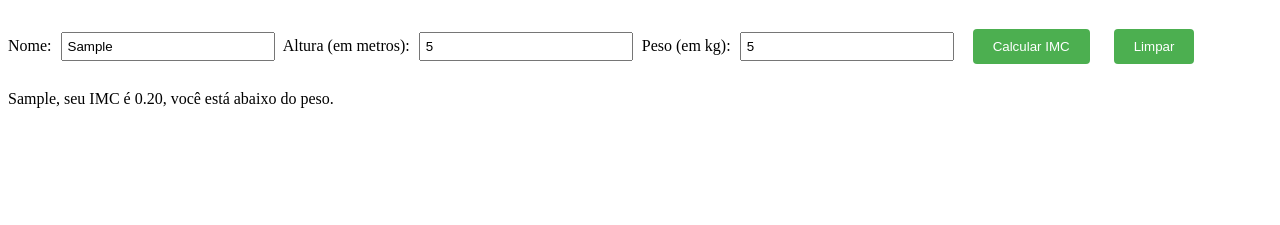
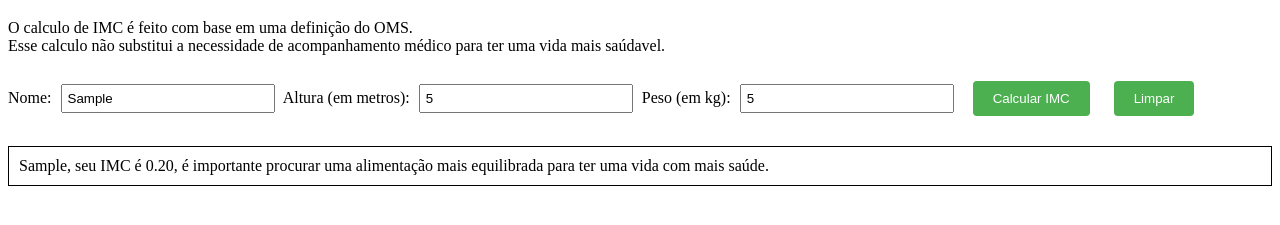
Before and after one commit to launasci/calcula-imc, a plain HTML site: page index.html in a window 1280 px wide. Both pictures are taken after typing "Sample", "5", "5" into the empty fields and a click on the button "Calcular IMC". Shown: the part 61-286 px from the top of the page. Drawn offline with Linux system fonts and the light colour scheme.

Commit message:
adiciona alguns detalhes de melhoria

```diff
--- a/index.html
+++ b/index.html
@@ -10,6 +10,8 @@
 
 <body>
   <h1>Calculadora de IMC</h1>
+  <p> O calculo de IMC é feito com base em uma definição do OMS.<br> Esse calculo não substitui a necessidade de
+    acompanhamento médico para ter uma vida mais saúdavel.</p>
   <label for="nome">Nome:</label>
   <input type="text" id="nome" placeholder="Digite seu nome">
 
@@ -22,7 +24,7 @@
   <button onclick="calculateIMC()">Calcular IMC</button>
   <button onclick="limparDados()">Limpar</button>
 
-  <p id="result"></p>
+  <p id="result" class="resultado"></p>
 </body>
 
 </html>
@@ -49,22 +51,25 @@
     var mensagem = nome + ", seu IMC é " + imc.toFixed(2);
 
     if (imc < 18.5) {
-      mensagem += ", você está abaixo do peso.";
+      mensagem += ", é importante procurar uma alimentação mais equilibrada para ter uma vida com mais saúde.";
     } else if (imc < 25) {
-      mensagem += ", você está com peso normal.";
+      mensagem += ", continue assim! Pratique atividades e cuide da sua alimentação.";
     } else if (imc < 30) {
-      mensagem += ", você está com sobrepeso.";
+      mensagem += ", é importante cuidar da alimentação e praticar atividades físicas.";
     } else {
-      mensagem += ", você está obeso.";
+      mensagem += ", é importante cuidar da alimentação e praticar atividades físicas.";
     }
 
     resultDiv.innerHTML = mensagem;
+    resultDiv.style.display = "block";
   }
 
   function limparDados() {
     nomeInput.value = '';
     alturaInput.value = '';
     pesoInput.value = '';
+    resultDiv.innerHTML = ''
+    resultDiv.style.display = "none";
   }
 </script>
 
@@ -85,4 +90,12 @@
     border-radius: 4px;
     cursor: pointer;
   }
+
+  .resultado {
+    border: 1px solid black;
+    background-color: white;
+    margin-top: 20px;
+    padding: 10px;
+    display: none;
+  }
 </style>
```
